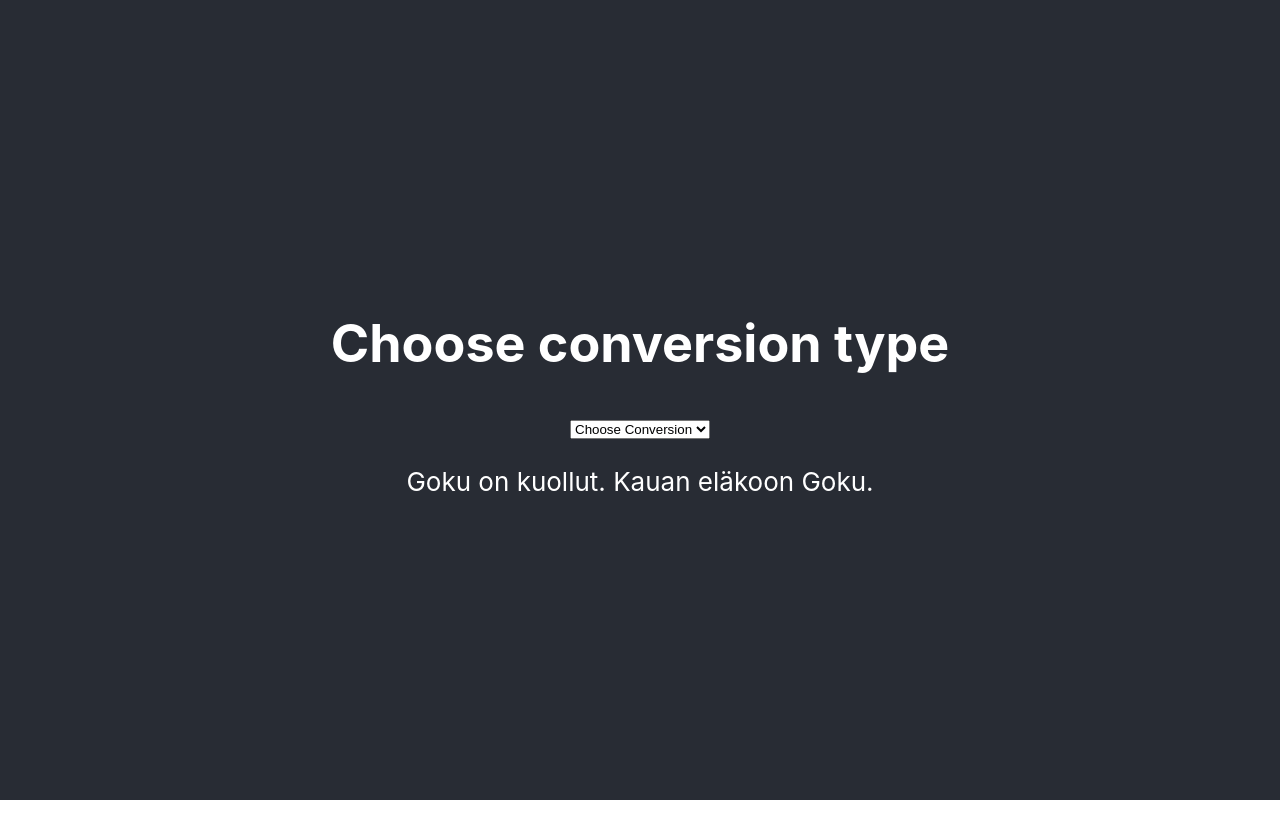
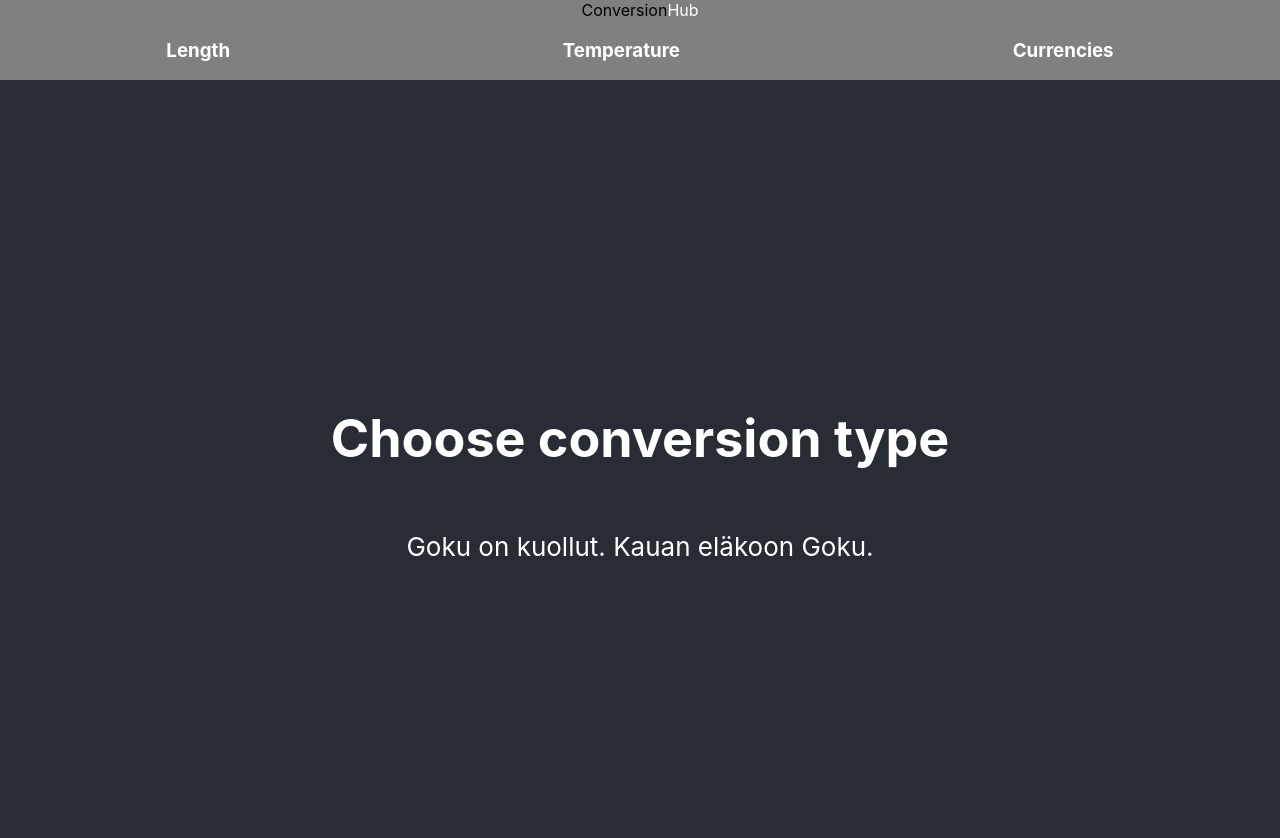
Before and after one commit to eetu-niittymaki/ConversionHub, a React (Create React App) app: page / in a window 1280 px wide. Shown: the top 838 px of the page. Before the commit the page ends 800 px from the top, so only its background shows below. Built offline with nearby package versions, Linux system fonts and the light colour scheme.

Commit message:
Add Header for render switching

```diff
--- a/src/App.js
+++ b/src/App.js
@@ -4,10 +4,10 @@ import Form from "./Components/Form"
 import LengthForm from "./Components/LengthForm"
 import DropdownMenu from "./Components/DropdownMenu"
 import Currencies from './Components/Currencies';
+import Header from './Components/Header';
 import { meterToMile, mileToMeter, cToF, fToC } from "./Utilities/calculations"
 
 function App() {
-  //console.log(process.env.REACT_APP_API_KEY)
   const [conversionType, setConversionType] = useState("")
 
 
@@ -42,9 +42,14 @@ function App() {
 
   return (
     <div className="App">
+      <Header sendToParent={handleChange}>
+        <p>Length</p>
+        <p>Temperature</p>
+        <p>Currencies</p>
+      </Header >
       <header className="App-header">
         {renderSwitch(conversionType)}
-        <DropdownMenu sendToParent={handleChange}/>
+        {/*<DropdownMenu sendToParent={handleChange}/>*/}
         <p>
           Goku on kuollut. Kauan eläkoon Goku.
         </p>
--- /dev/null
+++ b/src/Components/Header.css
@@ -0,0 +1,32 @@
+
+.main {
+    background-color: grey;
+    width: 100%;
+    height: 100%;
+    position: sticky;
+    top: 0
+}
+
+.container {
+    color: white;
+    width: auto;
+    height: 100%;
+    display: flex;
+    text-align: center;
+    align-items: center;
+    justify-content: space-around;
+    flex-flow: row wrap;
+}
+
+.children {
+    justify-content: space-evenly;
+    background-color: grey;
+    margin: auto;
+}
+
+.children:hover {
+    color: black;
+    background-color: white;
+    border: 1;
+    border-radius: 5%;
+}
--- /dev/null
+++ b/src/Components/Header.js
@@ -0,0 +1,17 @@
+import React from "react";
+import "./Header.css"
+
+const Header = ({children, sendToParent}) => {
+    return(
+        <div className="main">
+            <span style={{color:"black"}}>Conversion</span><span style={{color:"white"}}>Hub</span>
+            <div className="container">
+                {children.map(child => (
+                    <h3 className="children" onClick={() => sendToParent(child.props.children)}>{child}</h3>
+                ))}
+            </div>
+        </div>
+    )
+}
+
+export default Header
```
